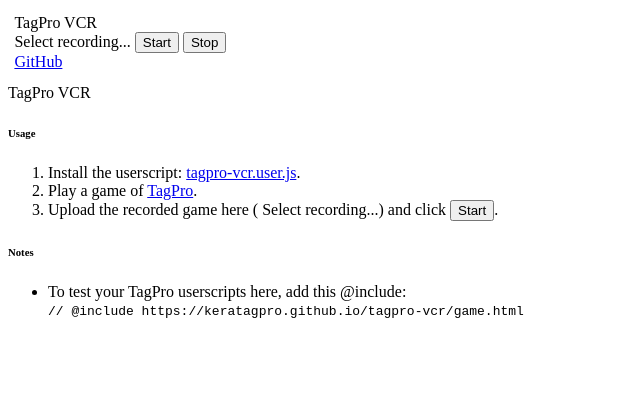
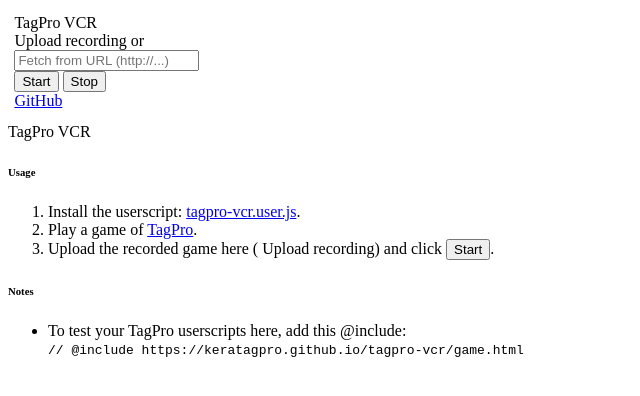
Before and after one commit to keratagpro/tagpro-vcr, a React app in the folder webpage/: page / in a window 1280 px wide. Shown: the top 396 px of the page, without its empty margins (0-640 px from the left). Built offline with nearby package versions, Linux system fonts and the light colour scheme; the HTML template or start-up script is replaced by a standard one.

Commit message:
Allow recordings by URL.

```diff
--- a/webpage/src/components/App.tsx
+++ b/webpage/src/components/App.tsx
@@ -56,7 +56,7 @@
 	renderUploadLabel(label?: string) {
 		return (
 			<label htmlFor="file" className="btn btn-link">
-				<i className="icon icon-upload" /> {label || 'Select recording...'}
+				<i className="icon icon-upload" /> {label || 'Upload recording'}
 			</label>
 		);
 	}
@@ -92,6 +92,12 @@
 	render() {
 		const { appState } = this.props;
 
+		const fetchClasses = classnames('form-icon', 'icon', {
+			'loading': appState.fetching,
+			'icon-check': appState.recordingURL && !appState.fetching && appState.urlIsValid === true,
+			'icon-stop': appState.recordingURL && appState.urlIsValid === false
+		});
+
 		return (
 			<div id="container">
 				<header id="header" className="navbar">
@@ -99,9 +105,19 @@
 						<span>TagPro VCR</span>
 					</section>
 					<section className="navbar-center">
-						<div className="form-group">
-							<input id="file" type="file" accept=".ndjson,.jsonl" onChange={appState.handleFileSelect} />
-							{this.renderUploadLabel(appState.recordingName)} {this.renderStartButton()}{' '}
+						<div className="form-horizontal">
+							{this.renderUploadLabel(appState.recordingName)}
+
+							<span> or </span>
+
+							<div className={classnames('input-group input-inline', { 'has-icon-right': !!appState.recordingURL })}>
+								<input className="form-input" type="text" value={appState.recordingURL} onChange={appState.handleUrlChange} placeholder="Fetch from URL (http://...)" />
+								{appState.recordingURL && <i className={fetchClasses} />}
+							</div>
+							<input id="file" type="file" accept=".ndjson,.jsonl" onChange={appState.handleFileSelect} />{' '}
+
+							{this.renderStartButton()}{' '}
+
 							{this.renderStopButton()}
 						</div>
 					</section>
--- a/webpage/src/stores/AppState.ts
+++ b/webpage/src/stores/AppState.ts
@@ -8,10 +8,12 @@
 
 	@observable recording = localStorage.getItem('recording');
 	@observable recordingName = localStorage.getItem('recordingName');
+	@observable recordingURL = '';
 
 	@observable selectedFile: File = undefined;
 	@observable started = false;
-	@observable infoShown = !localStorage.getItem('recordingName');
+	@observable fetching = false;
+	@observable urlIsValid = undefined;
 
 	constructor() {
 		const channel = (this.channel = new EventedChannel('vcr'));
@@ -40,13 +42,56 @@
 			}
 		);
 
+		reaction(
+			() => this.recordingURL,
+			url => {
+				if (!this.recordingURL) {
+					return;
+				}
+
+				this.fetching = true;
+
+				fetch(url)
+					.then(r => {
+						if (!r.ok) {
+							throw r;
+						} else {
+							return r.text();
+						}
+					})
+					.then(text => {
+						this.recording = text;
+						this.fetching = false;
+						this.urlIsValid = true;
+					})
+					.catch(err => {
+						this.recording = undefined;
+						this.fetching = false;
+						this.urlIsValid = false;
+					});
+			},
+			{
+				delay: 1000
+			}
+		);
+
 		reaction(() => this.recording, localStore(this, 'recording'));
 		reaction(() => this.recordingName, localStore(this, 'recordingName'));
 	}
 
 	@action.bound
 	handleFileSelect(ev: React.ChangeEvent<HTMLInputElement>) {
+		this.recordingURL = '';
 		this.selectedFile = ev.target.files[0];
+	}
+
+	@action.bound
+	handleUrlChange(ev: React.ChangeEvent<HTMLInputElement>) {
+		this.recordingURL = ev.target.value;
+		this.selectedFile = undefined;
+
+		this.urlIsValid = undefined;
+		this.fetching = false;
 	}
 
 	@action.bound
@@ -61,16 +106,6 @@
 	@action.bound
 	handleStop() {
 		this.started = false;
-	}
-
-	@action.bound
-	showInfo() {
-		this.infoShown = true;
-	}
-
-	@action.bound
-	hideInfo() {
-		this.infoShown = false;
 	}
 }
 
```
Also changed, not shown: 1 other file (tests, documents, lock files or other folders).
